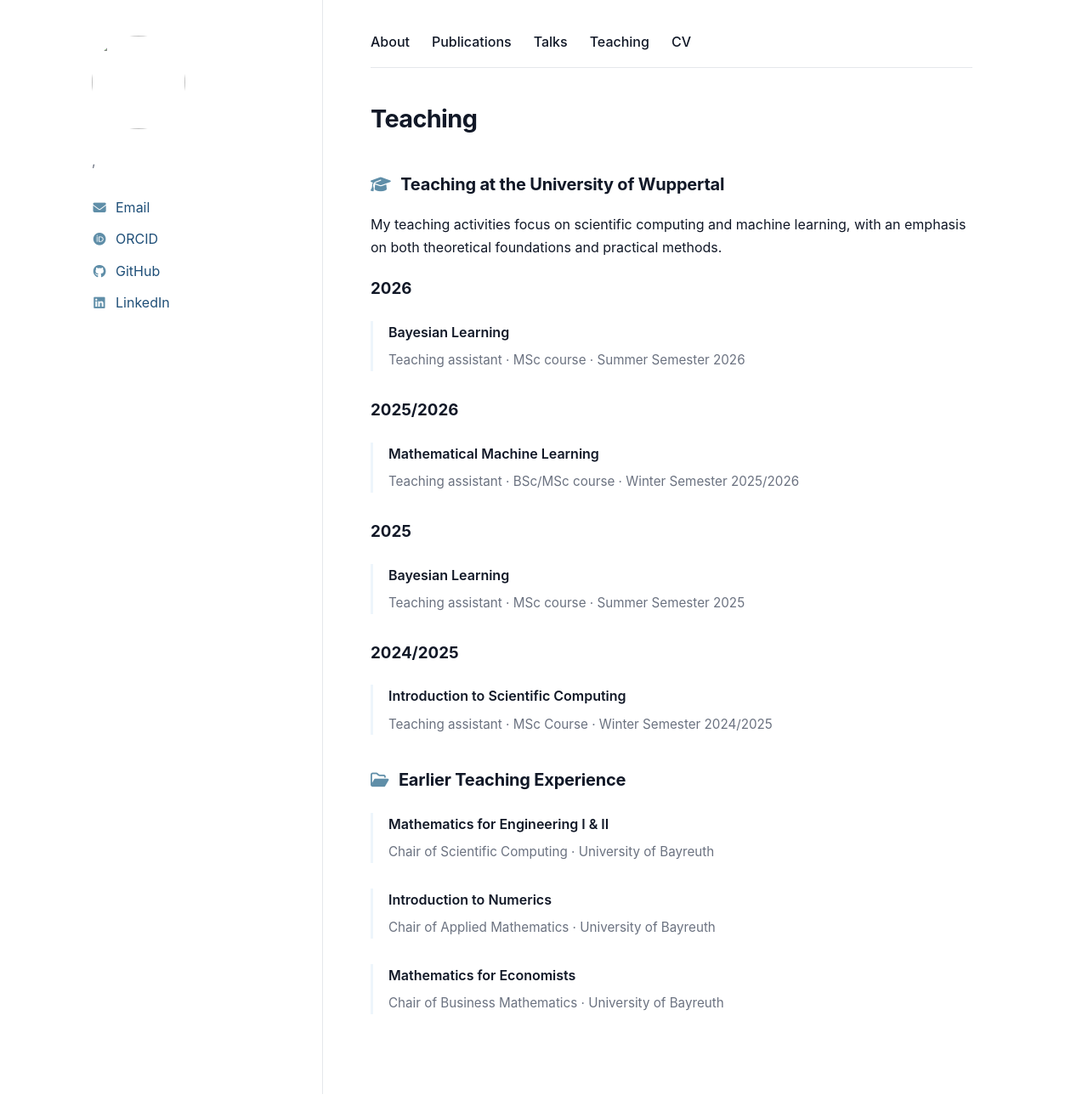
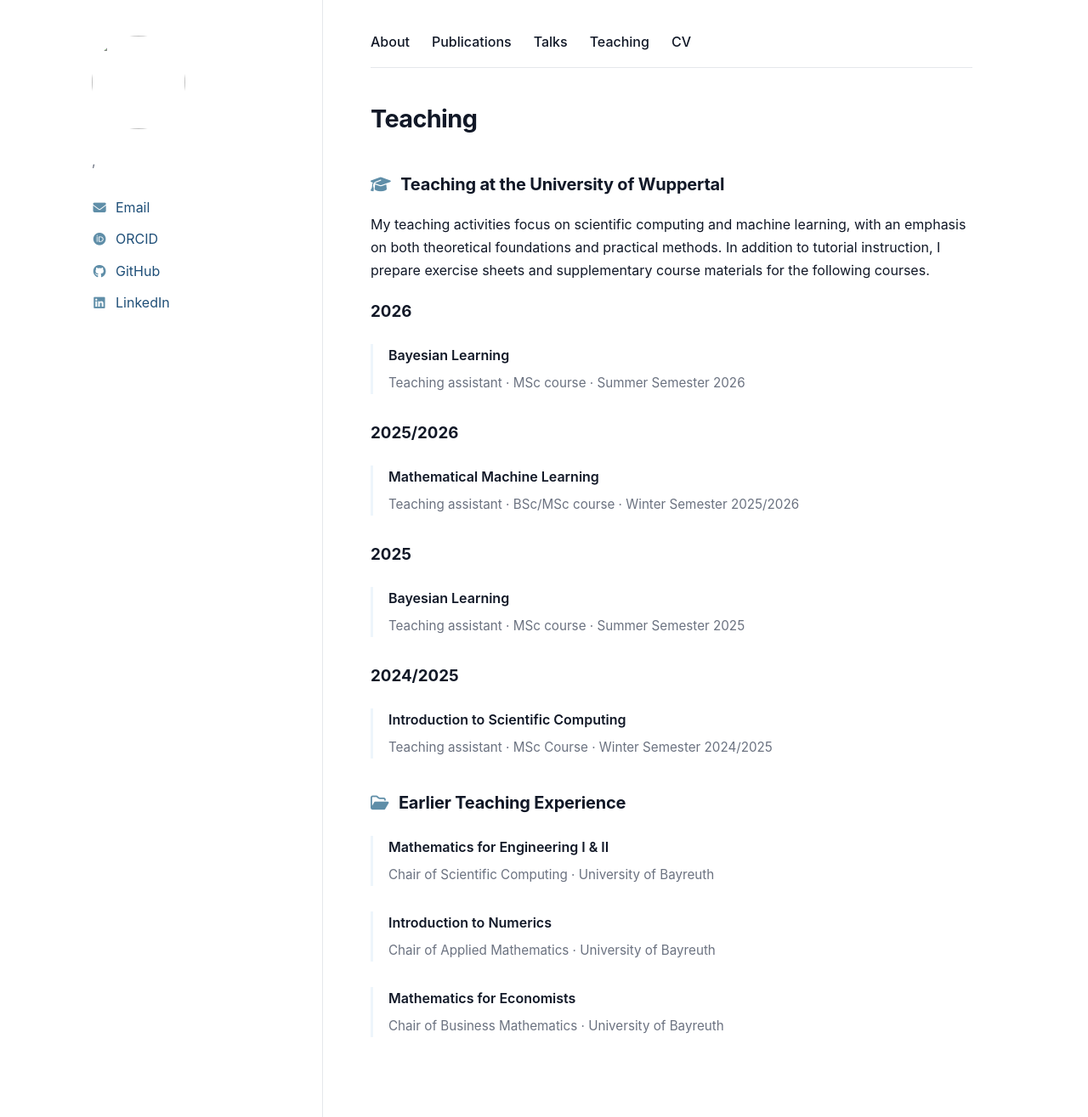
Before and after one commit to LouiseSchaub/louiseschaub.github.io, a Jekyll site: the page built from _pages/teaching.md, in a window 1280 px wide. Shown: the whole page at 85% size. Built offline with Jekyll 4.4.1, drawn with Linux system fonts in a browser that asks for light colours; before the commit the page ends 1288 px from its top, so only the background shows below that.

Commit message:
Update teaching.md

```diff
--- a/_pages/teaching.md
+++ b/_pages/teaching.md
@@ -6,7 +6,7 @@ permalink: /teaching/
 
 ## <i class="fa-solid fa-graduation-cap section-icon"></i> Teaching at the University of Wuppertal
 
-My teaching activities focus on scientific computing and machine learning, with an emphasis on both theoretical foundations and practical methods.
+My teaching activities focus on scientific computing and machine learning, with an emphasis on both theoretical foundations and practical methods. In addition to tutorial instruction, I prepare exercise sheets and supplementary course materials for the following courses.
 
 ### 2026
 
```
